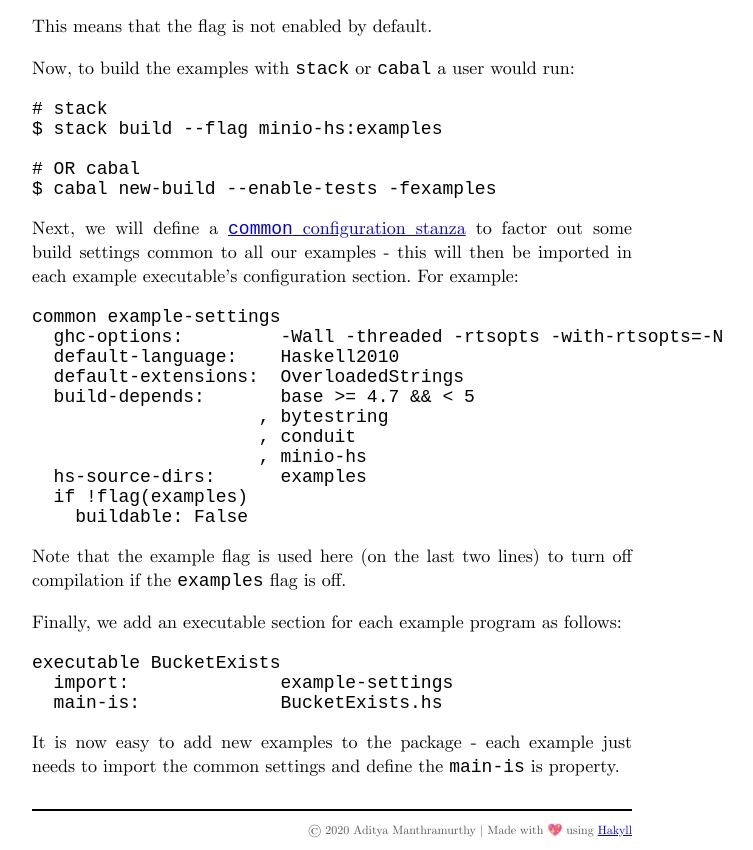
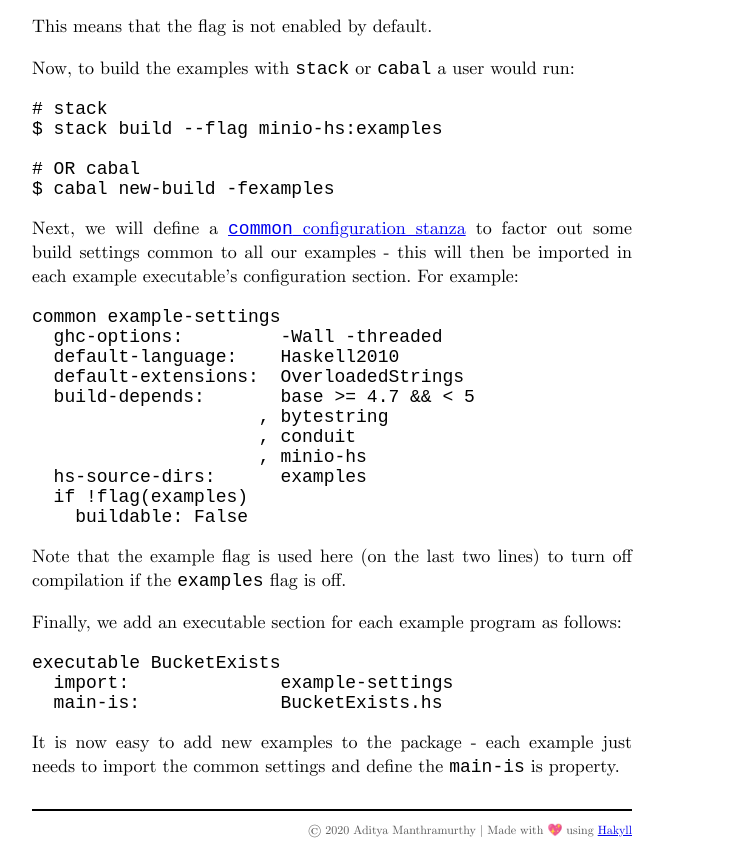
Before and after one commit to donatello/donatello.github.io, a plain HTML site: page posts/2020-01-02-writing-usage-examples-for-your-haskell-packages.html in a window 1280 px wide. Shown: the part 814-1664 px from the top of the page, without its empty margins (308-1061 px from the left). Drawn offline with Linux system fonts and the light colour scheme.

Commit message:
Automated publish

```diff
--- a/posts/2020-01-02-writing-usage-examples-for-your-haskell-packages.html
+++ b/posts/2020-01-02-writing-usage-examples-for-your-haskell-packages.html
@@ -34,7 +34,7 @@
         <p>As a user of a Haskell library, I often want to refer to working examples, both to find my way around a library and to get started quickly.</p>
 <p>As a library author, it is possible to include examples in the API documentation that can be viewed in the Haddocks. Haddock even <a href="https://www.haskell.org/haddock/doc/html/ch03s08.html#idm140354810775744">has</a> specific markup for REPL session examples. However, a significant problem with this is that the example may not remain current over time, and typos and other errors can easily creep in - leading to a poor experience for the user who actually tries to use the example.</p>
 <p>Additionally, this approach is not convenient for providing <em>complete</em> examples of API usage - it is not practical to include a complete single file program as an example in the Haddocks.</p>
-<p>For this reason, complete example programs can be provided in a dedicated <code>examples</code> directory in the package. This <a href="https://github.com/minio/minio-hs/tree/master/examples">approach</a> was taken in the <a href="https://github.com/minio/minio-hs/tree/master/examples">MinIO Haskell client library</a>. To ensure that the examples stay current as the library changes, the examples are included in the package’s <code>.cabal</code> file and built on the CI system with every change.</p>
+<p>For this reason, complete example programs can be provided in a dedicated <code>examples</code> directory in the package. This <a href="https://github.com/minio/minio-hs/tree/master/examples">approach</a> was taken in the <a href="https://github.com/minio/minio-hs">MinIO Haskell client library</a>. To ensure that the examples stay current as the library changes, the examples are included in the package’s <code>.cabal</code> file and built on the CI system with every change.</p>
 <h2 id="adding-example-executables-to-your-.cabal-file">Adding example executables to your <code>.cabal</code> file</h2>
 <p>We define a flag in our project’s <code>.cabal</code> file, that will be turned on whenever a user wants to compile the examples:</p>
 <pre><code>Flag examples
@@ -48,11 +48,11 @@
 $ stack build --flag minio-hs:examples
 
 # OR cabal
-$ cabal new-build --enable-tests -fexamples
+$ cabal new-build -fexamples
 </code></pre>
 <p>Next, we will define a <a href="https://cabal.readthedocs.io/en/latest/developing-packages.html#common-stanzas"><code>common</code> configuration stanza</a> to factor out some build settings common to all our examples - this will then be imported in each example executable’s configuration section. For example:</p>
 <pre><code>common example-settings
-  ghc-options:         -Wall -threaded -rtsopts -with-rtsopts=-N
+  ghc-options:         -Wall -threaded
   default-language:    Haskell2010
   default-extensions:  OverloadedStrings
   build-depends:       base &gt;= 4.7 &amp;&amp; &lt; 5
```
